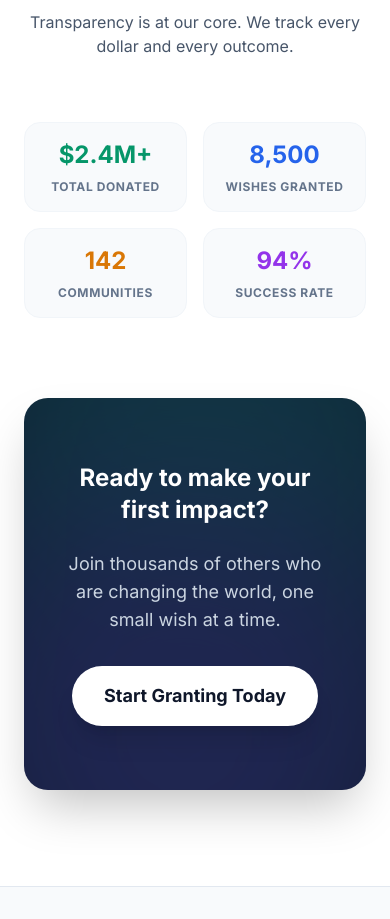
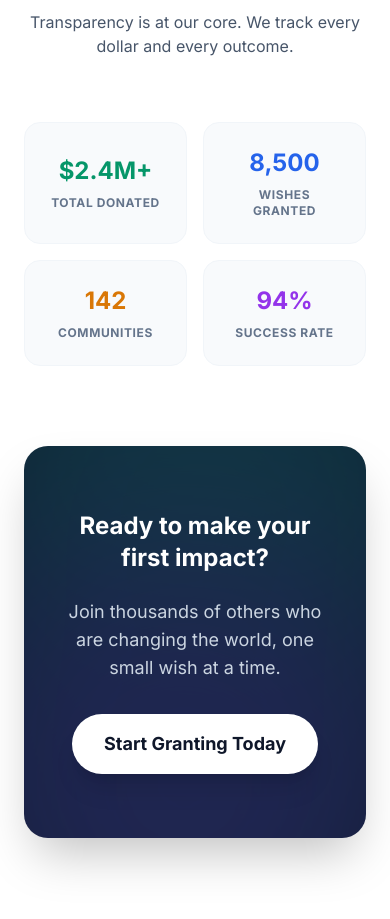
Before and after one commit to itznik/helpio, a Next.js app in the folder helpio/: page / in a window 390 px wide. Shown: the part 6280-7199 px from the top of the page. Built offline with nearby package versions, Linux system fonts and the light colour scheme.

Commit message:
Update OurImpact.tsx

```diff
--- a/helpio/src/components/sections/OurImpact.tsx
+++ b/helpio/src/components/sections/OurImpact.tsx
@@ -32,10 +32,13 @@ export default function OurImpact() {
               initial={{ opacity: 0, scale: 0.9 }}
               whileInView={{ opacity: 1, scale: 1 }}
               transition={{ delay: index * 0.1 }}
-              className="p-4 md:p-6 rounded-2xl bg-slate-50 dark:bg-slate-800/50 border border-slate-100 dark:border-slate-800 flex flex-col justify-center items-center"
+              className="p-6 rounded-2xl bg-slate-50 dark:bg-slate-800/50 border border-slate-100 dark:border-slate-800 flex flex-col justify-center items-center h-full"
             >
-              {/* FIX: Responsive font size + break-words to stop overflow */}
-              <div className={`text-2xl sm:text-3xl md:text-5xl font-bold mb-2 break-words w-full ${stat.color}`}>
+              {/* FIX:
+                  - Mobile: break-words (Wraps if screen is tiny)
+                  - Desktop: whitespace-nowrap (Forces 1 line, prevents height stretching)
+              */}
+              <div className={`text-2xl sm:text-3xl md:text-5xl font-bold mb-2 break-words md:whitespace-nowrap w-full md:w-auto ${stat.color}`}>
                 {stat.value}
               </div>
               <div className="text-xs md:text-sm font-bold text-slate-500 uppercase tracking-wider">
@@ -59,6 +62,7 @@ export default function OurImpact() {
             </button>
           </div>
 
+          {/* Background decoration */}
           <div className="absolute top-0 left-0 w-full h-full opacity-20 pointer-events-none">
             <div className="absolute top-[-50%] left-[-20%] w-[500px] h-[500px] bg-teal-500 rounded-full blur-[100px]" />
             <div className="absolute bottom-[-50%] right-[-20%] w-[500px] h-[500px] bg-indigo-500 rounded-full blur-[100px]" />
```
